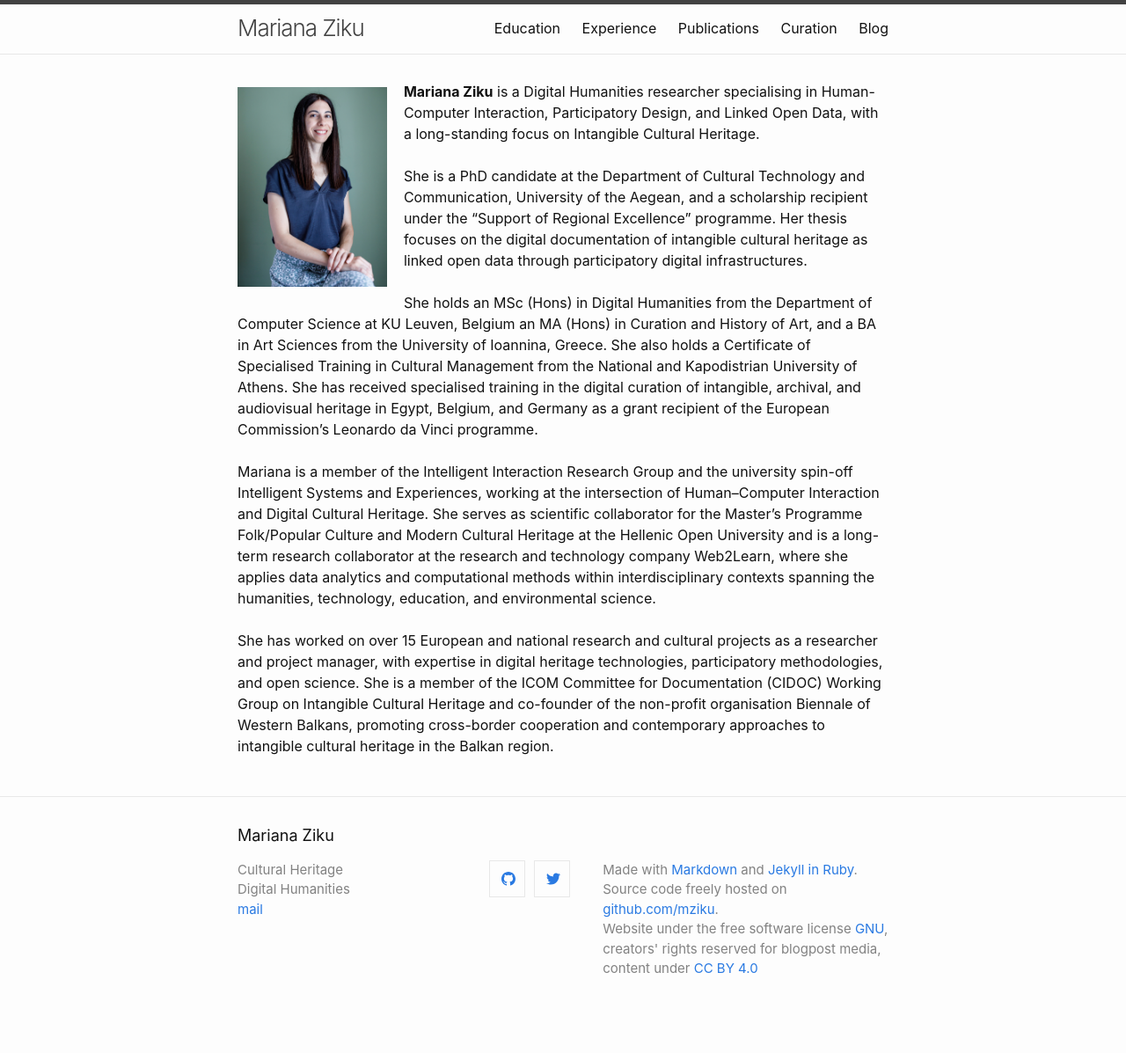
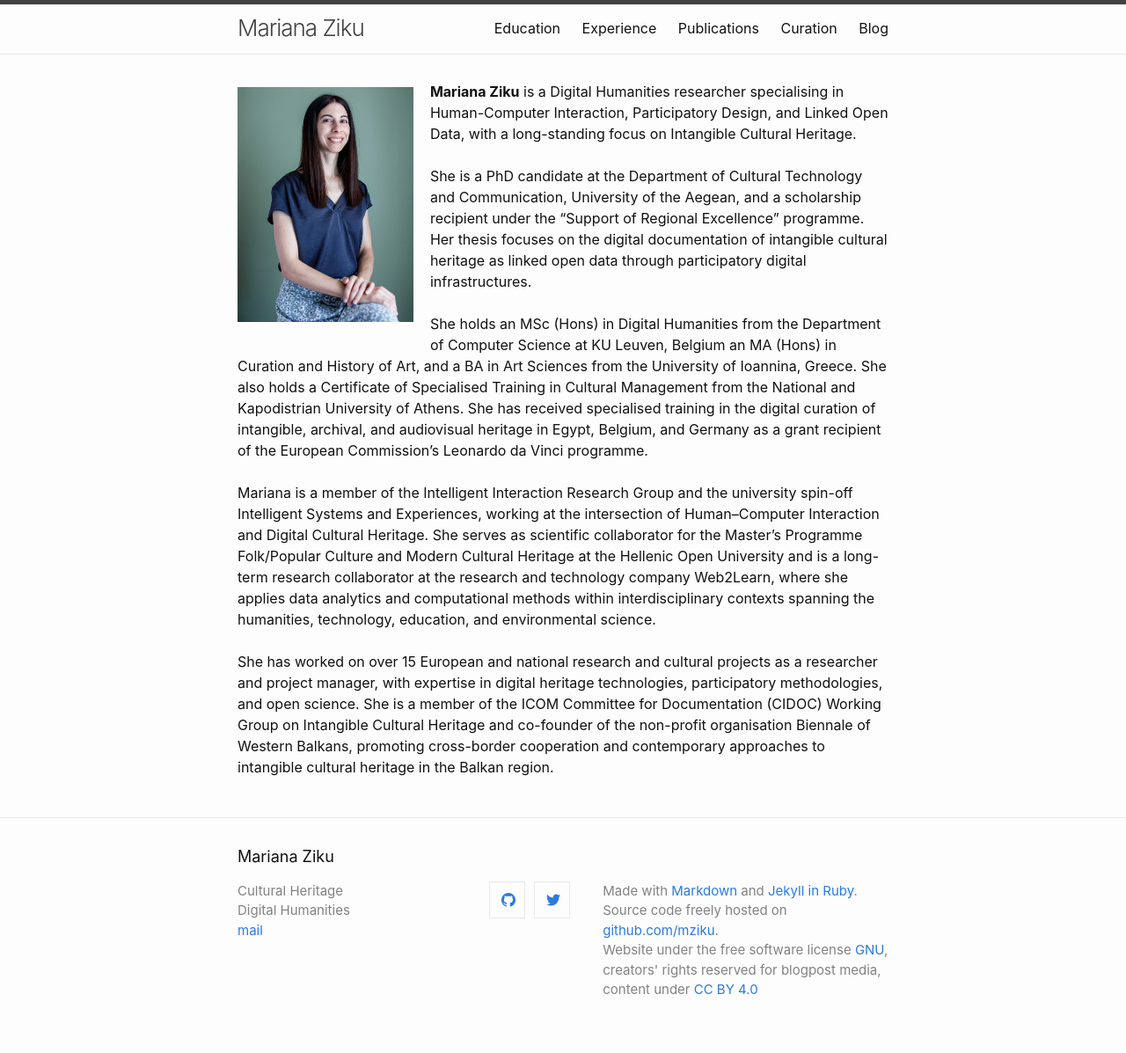
Before and after one commit to mziku/mziku.github.io, a Jekyll site: the page built from index.md, in a window 1280 px wide. Shown: the whole page at 88% size. Built offline with Jekyll 4.4.1, drawn with Linux system fonts in a browser that asks for light colours; our own code applies the rules of GitHub Pages for plain Markdown files; before the commit the page ends 1173 px from its top, so only the background shows below that.

Commit message:
Update index.md

```diff
--- a/index.md
+++ b/index.md
@@ -1,4 +1,4 @@
-<p style="float: left;"><img src="https://mziku.github.io/images/IMG_3372.jpg" style="float:left; margin-top:2mm; margin-right:5mm; margin-left:5;" alt="mariana-ziku-profile-picture" width="170" height="auto"></p>
+<p style="float: left;"><img src="https://mziku.github.io/images/IMG_3372.jpg" style="float:left; margin-top:2mm; margin-right:5mm; margin-left:5;" alt="mariana-ziku-profile-picture" width="200" height="auto"></p>
 **Mariana Ziku** is a Digital Humanities researcher specialising in Human-Computer Interaction, Participatory Design, and Linked Open Data, with a long-standing focus on Intangible Cultural Heritage.
 <br>
 <br>
```
